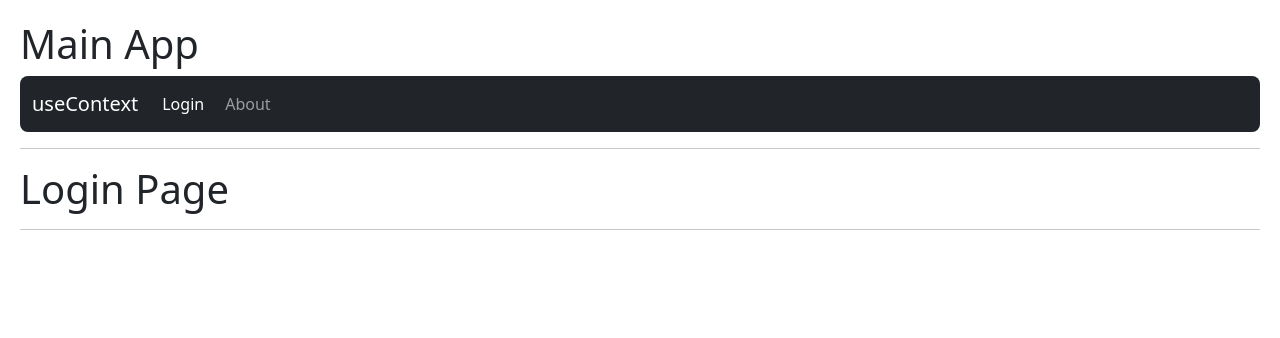
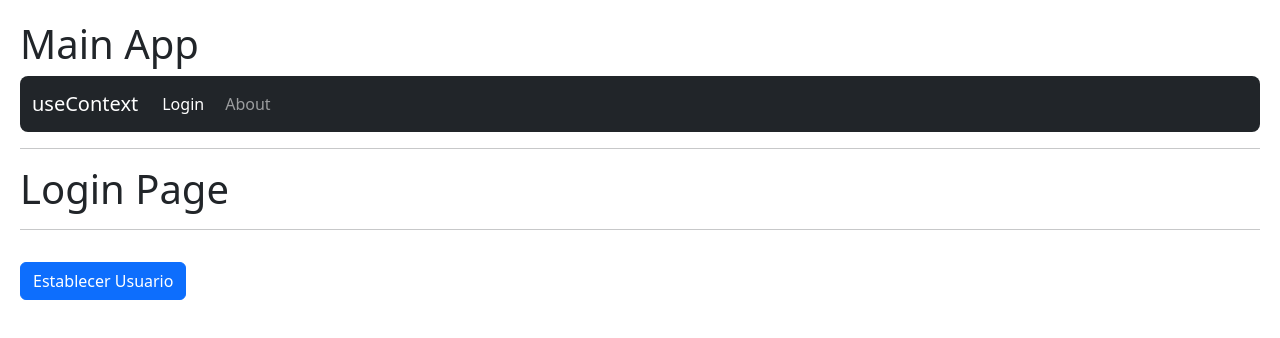
Before and after one commit to memovalverd42/HooksApp, a React (Vite) app: page /login in a window 1280 px wide. Shown: the top 338 px of the page. Built offline with nearby package versions, Linux system fonts and the light colour scheme.

Commit message:
finished useContext

```diff
--- a/src/09-useContext/HomePage.tsx
+++ b/src/09-useContext/HomePage.tsx
@@ -1,8 +1,17 @@
+import { useContext } from "react"
+import { UserContext } from "./context/UserContext"
+
 export const HomePage = () => {
+
+    const { user } = useContext( UserContext );
+
     return (
         <>
-            <h1>Home Page</h1>
+            <h1>Home Page <small>{ user?.name }</small> </h1>
             <hr />
+            <pre>
+                { JSON.stringify(user, null, 3) }
+            </pre>
         </>
     )
 }
--- a/src/09-useContext/LoginPage.tsx
+++ b/src/09-useContext/LoginPage.tsx
@@ -1,8 +1,25 @@
+import { useContext } from "react";
+import { UserContext } from "./context/UserContext";
+
 export const LoginPage = () => {
+
+    const { user, onSetUser } = useContext( UserContext );
+
     return (
         <>
             <h1>Login Page</h1>
             <hr />
+
+            <pre>
+                { JSON.stringify( user, null, 3 ) }
+            </pre>
+
+            <button
+                className="btn btn-primary"
+                onClick={ () => onSetUser({ name: 'Guillermo', loggedIn: false }) }
+            >
+                Establecer Usuario
+            </button>
         </>
     )
 }
--- a/src/09-useContext/MainApp.tsx
+++ b/src/09-useContext/MainApp.tsx
@@ -1,10 +1,11 @@
 import { Navigate, Route, Routes } from "react-router-dom"
 import { HomePage, AboutPage, LoginPage } from "."
 import { Navbar } from './Navbar';
+import { UserProvider } from "./context/UserProvider";
 
 export const MainApp = () => {
     return (
-        <>
+        <UserProvider>
             <h1>Main App</h1>
             <Navbar/>
             <hr />
@@ -19,6 +20,6 @@ export const MainApp = () => {
                 <Route path="/*" element={ <Navigate to='/login'/> }/>
 
             </Routes>
-        </>
+        </UserProvider>
     )
 }
--- /dev/null
+++ b/src/09-useContext/context/UserContext.tsx
@@ -0,0 +1,13 @@
+import { createContext } from "react";
+
+export interface User {
+    name: string;
+    loggedIn: boolean;
+}
+
+export interface UserContextProps {
+    user: User | undefined;
+    onSetUser: ( user: User ) => void;
+}
+
+export const UserContext = createContext<UserContextProps>({} as UserContextProps);
--- /dev/null
+++ b/src/09-useContext/context/UserProvider.tsx
@@ -0,0 +1,24 @@
+import { FC, useState } from "react";
+import { User, UserContext } from "./UserContext";
+
+interface UserProviderProps {
+  children?: JSX.Element | JSX.Element[];
+}
+
+export const UserProvider: FC<UserProviderProps> = ({ children }) => {
+
+    const [user, setUser] = useState<User>();
+
+    const onSetUser = ( user: User ) => {
+        setUser(user);
+    }
+
+    return (
+        <UserContext.Provider
+            value={{ user, onSetUser }}
+        >
+            { children }
+        </UserContext.Provider>
+    );
+
+};
```
Also changed, not shown: src/09-useContext/Navbar.tsx (+16 -8 lines).
